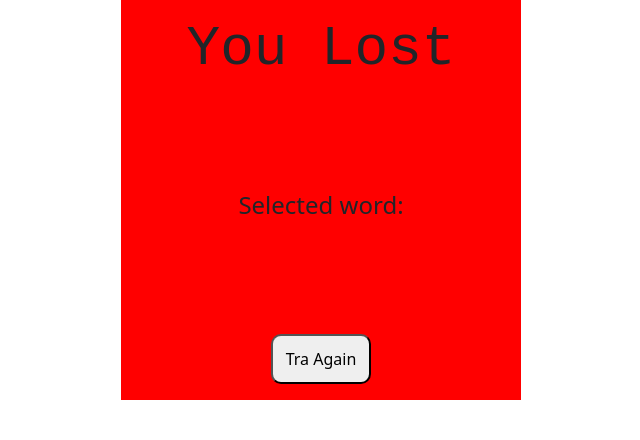
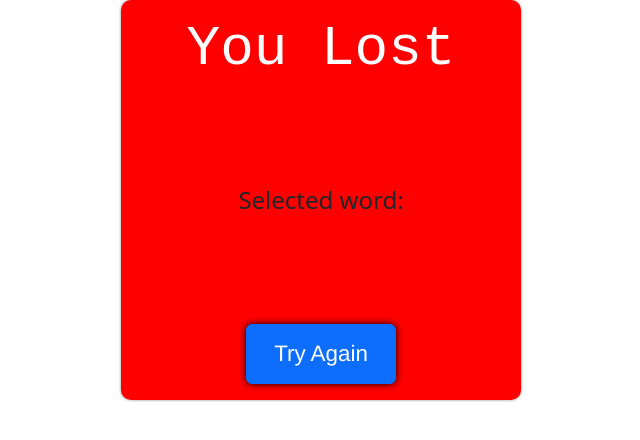
Before and after one commit to hossein-ansari/Hang-man, a React (Create React App) app: page / in a window 1280 px wide. Shown: the top 440 px of the page, without its empty margins (319-959 px from the left). Built offline with nearby package versions, Linux system fonts and the light colour scheme; no server answers.

Commit message:
add css for lost pop up

```diff
--- a/src/components/LostPopUp.js
+++ b/src/components/LostPopUp.js
@@ -7,11 +7,20 @@ export default function LostPopUp() {
     <div className="LostPop-up">
       <h1 className="lostWord">You Lost</h1>
       <p className="selectedWord">Selected word: {data.mainWord}</p>
-      <button className="reloadBtn"
+      {/* <button className="reloadBtn"
         onClick={() => {
           window.location.reload(false);
         }}>
-            Tra Again
+            Try Again
+      </button> */}
+      <button
+        onClick={() => {
+          window.location.reload(false);
+        }}
+        type="button"
+        class="btn btn-primary reloadBtn"
+      >
+        Try Again
       </button>
     </div>
   );
--- a/src/style/LostPopUp.css
+++ b/src/style/LostPopUp.css
@@ -1,4 +1,4 @@
-.LostPop-up{
+.LostPop-up {
   width: 400px;
   height: 400px;
   background-color: red;
@@ -8,19 +8,22 @@
   align-items: center;
   justify-content: space-between;
   flex-direction: column;
-
+  box-shadow: 0 0 3px 0 rgba(0, 0, 0, 0.477);
+    border-radius: 10px ;
 }
-.lostWord{
-    font-family: 'Courier New', Courier, monospace;
+.lostWord {
+  font-family: "Courier New", Courier, monospace;
   font-size: 3.5rem;
-
+  color: white;
 }
-.selectedWord{
+.selectedWord {
   font-size: 1.5rem;
-
 }
-.reloadBtn{
-    width: 100px;
-    height: 50px;
-    border-radius: 10px;
+.reloadBtn {
+  font-family: "Franklin Gothic Medium", "Arial Narrow", Arial, sans-serif;
+  font-size: 1.4rem;
+  width: 150px;
+  height: 60px;
+  box-shadow: 0 0 7px 0 rgb(0, 0, 0);
+  color: white;
 }
```
Lines whose indentation alone changed are shown as unchanged.
